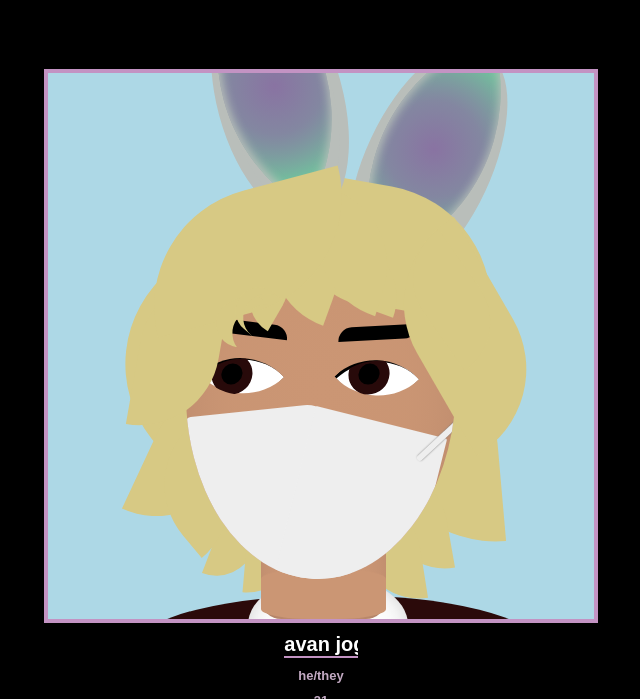
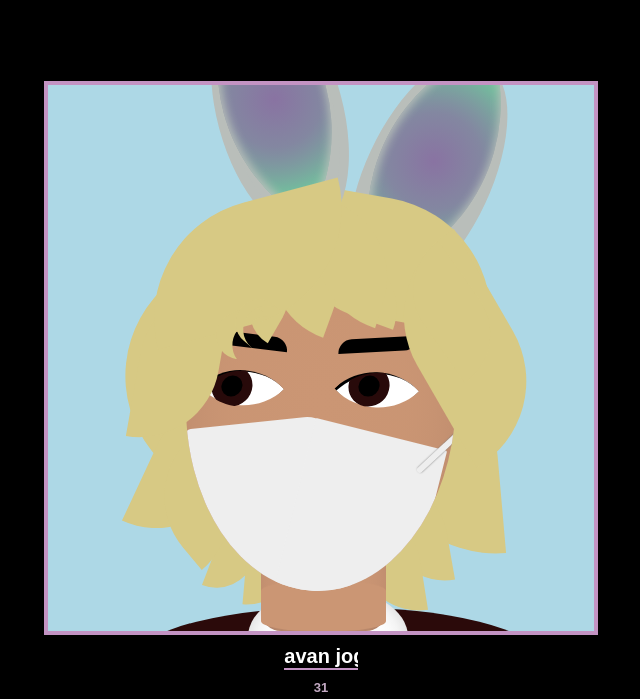
Before and after one commit to smohammed576/PROGM5.FE, a plain HTML site: page Opdracht 4/index.html in a window 1280 px wide. Shown: the top 699 px of the page, without its empty margins (319-959 px from the left). Drawn offline with Linux system fonts and the light colour scheme.

Commit message:
removed something yk what

```diff
--- a/Opdracht 4/index.html
+++ b/Opdracht 4/index.html
@@ -46,7 +46,6 @@
     </section>
     <div class="avanDiv">
         <h2 class="avanDiv__name">avan jogia</h2>
-        <h2 class="avanDiv__pronouns">he/they</h2>
         <h2 class="avanDiv__age">31</h2>
     </div>
     <span class="avanSpan">
```
